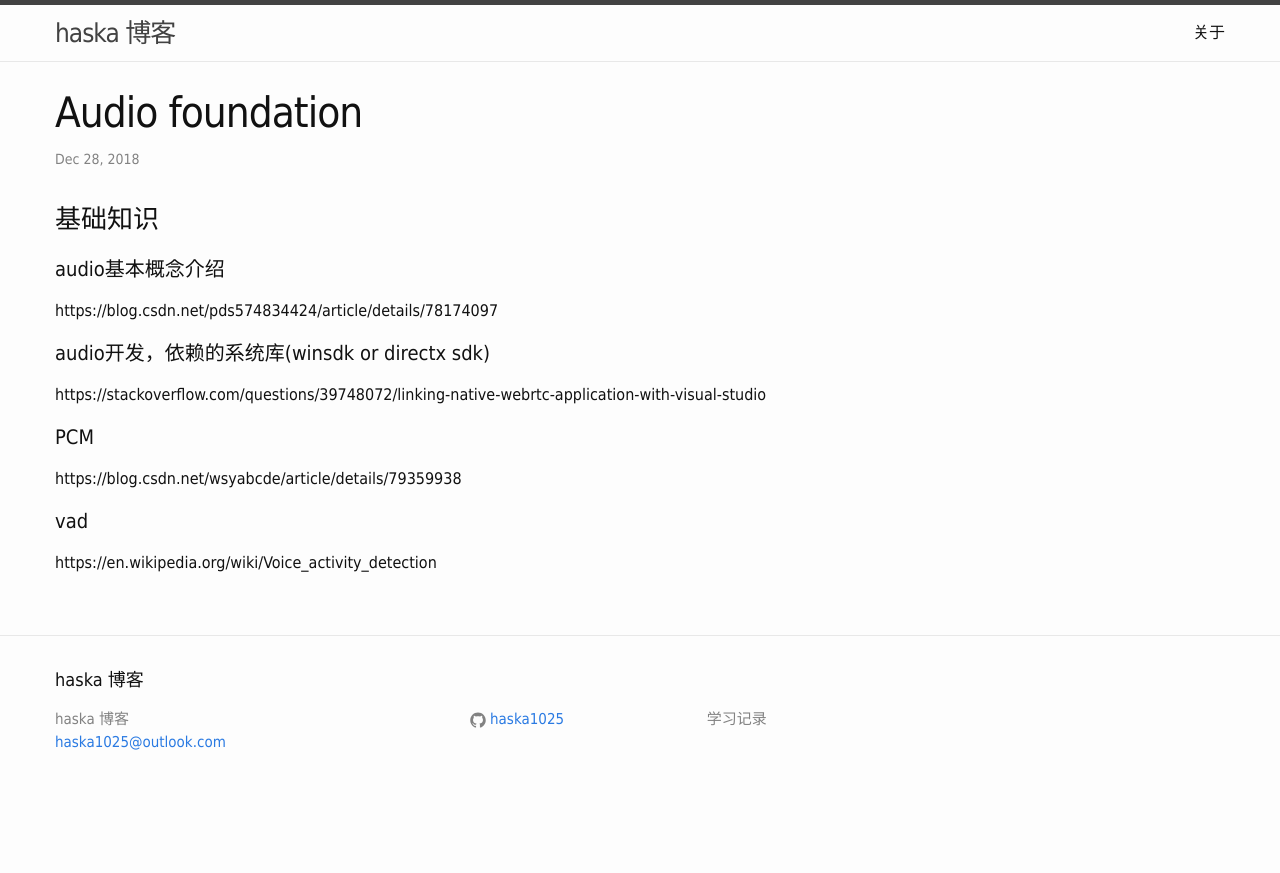
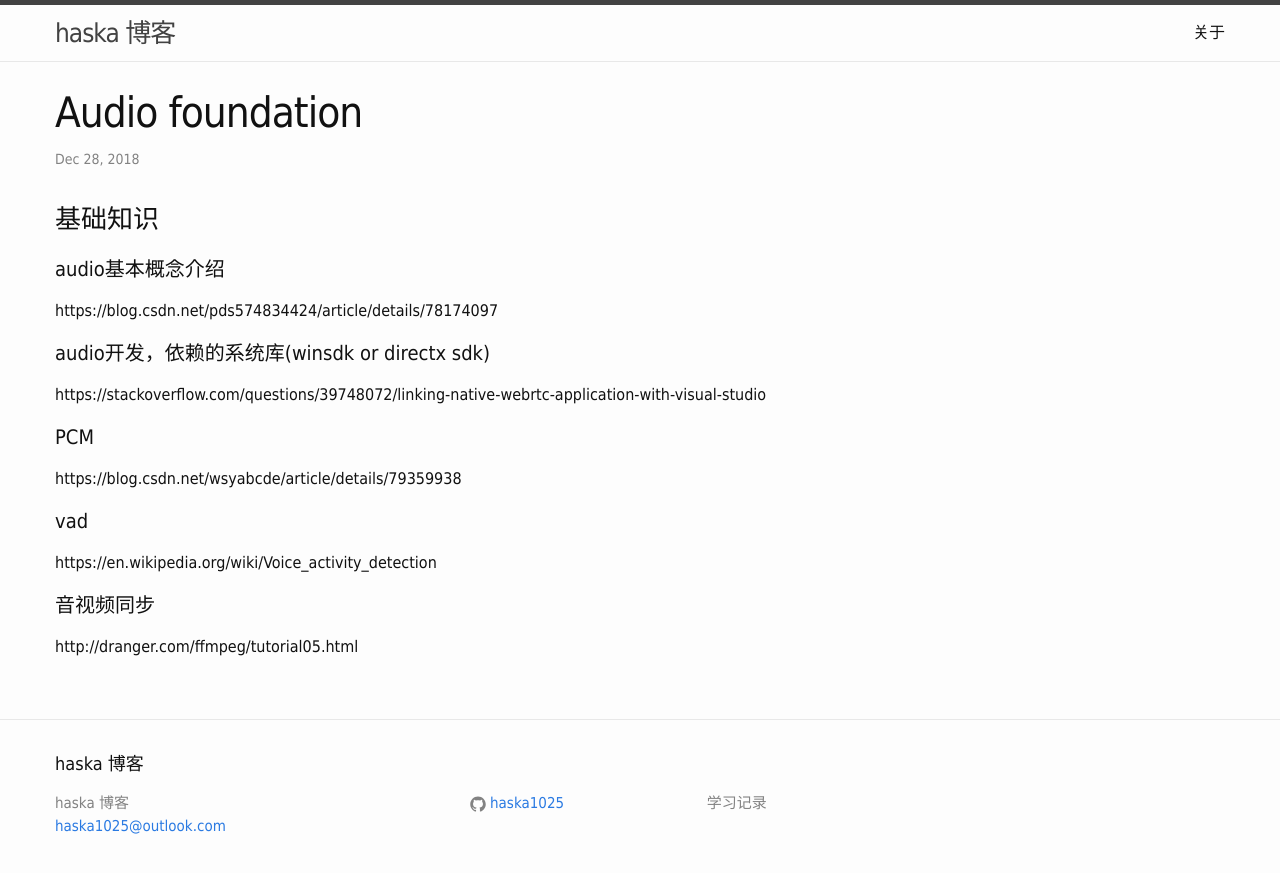
Before and after one commit to haska1025/haska1025.github.io, a Jekyll site: the page built from _posts/2018-12-28-audio_foundation.md, in a window 1280 px wide. Shown: the top 873 px of the page. Built offline with Jekyll 4.4.1, drawn with Linux system fonts in a browser that asks for light colours.

Commit message:
Update 2018-12-28-audio_foundation.md

```diff
--- a/_posts/2018-12-28-audio_foundation.md
+++ b/_posts/2018-12-28-audio_foundation.md
@@ -22,3 +22,6 @@ https://blog.csdn.net/wsyabcde/article/details/79359938
 #### vad
 
 https://en.wikipedia.org/wiki/Voice_activity_detection
+
+#### 音视频同步
+http://dranger.com/ffmpeg/tutorial05.html
```
